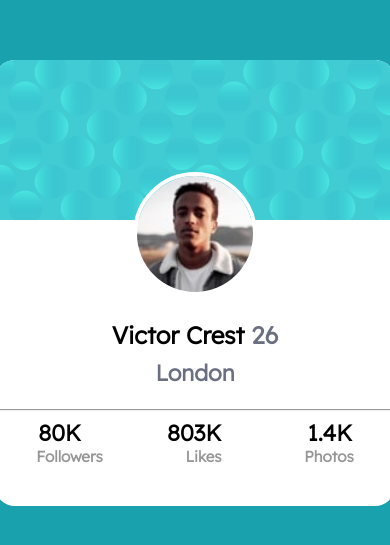
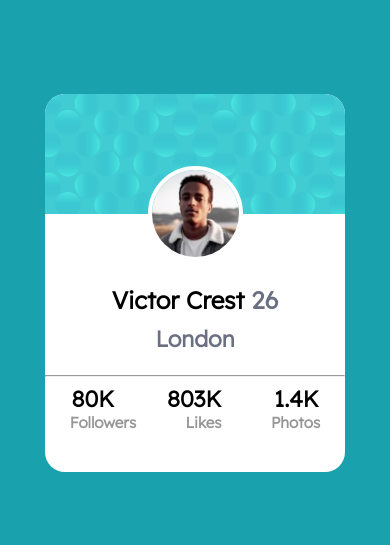
Before and after one commit to Boboniyen01/Profile-card, a plain HTML site: page index.html in a window 390 px wide. Shown: the part 155-700 px from the top of the page. Drawn offline with Linux system fonts and the light colour scheme; a web font is replaced by a local one.

Commit message:
Add files via upload

```diff
--- a/main.css
+++ b/main.css
@@ -76,3 +76,8 @@ p{
 span{
     color:hsl(227, 10%, 46%) ;
 }
+@media(max-width:700px){
+    main{
+        width: 300px;
+    }
+}
```
